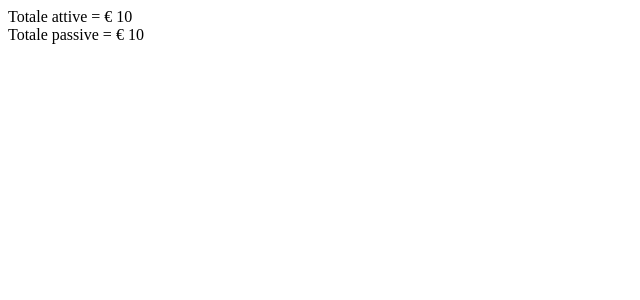
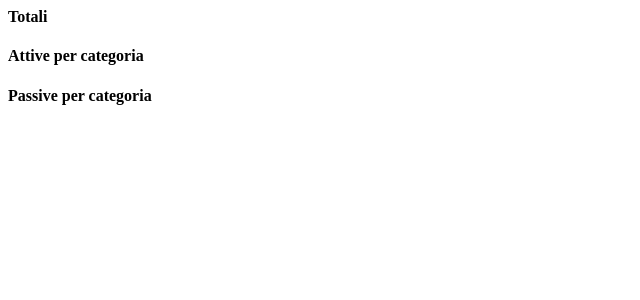
Before and after one commit to andywar65/accounting, a Django app: template templates/accounting/invoice_sum.html in a window 1280 px wide. Shown: the top 300 px of the page, without its empty margins (0-640 px from the left). Run offline with Django 3.2, Linux system fonts and the light colour scheme; the template is opened without the code that fills it: most values are stand-ins (such as "Sample title", 1, 10 or a date in 2020).

Commit message:
moving all charts together at the bottom of lists

```diff
--- a/templates/accounting/invoice_sum.html
+++ b/templates/accounting/invoice_sum.html
@@ -1,8 +1,85 @@
 <div class="row">
-  <div class="col col-md-6 text-center">
-    <span class="badge badge-pill badge-success">Totale attive</span> = € {{ active_sum }}
-  </div>
-  <div class="col col-md-6 text-center">
-    <span class="badge badge-pill badge-danger">Totale passive</span> = € {{ passive_sum }}
+  <div class="col col-md-3"></div>
+  <div class="col col-md-6">
+    <h4>Totali</h4>
+    <div id="chart_total"></div>
   </div>
 </div>
+<div class="row">
+  <div class="col col-md-6">
+    <h4>Attive per categoria</h4>
+    <div id="chart_act"></div>
+  </div>
+  <div class="col col-md-6">
+    <h4>Passive per categoria</h4>
+    <div id="chart_pass"></div>
+  </div>
+</div>
+{% block extra-js %}
+<script type="text/javascript">
+
+      google.charts.load('current', {'packages':['corechart']});
+
+      google.charts.setOnLoadCallback(drawTotalChart);
+      google.charts.setOnLoadCallback(drawActiveChart);
+      google.charts.setOnLoadCallback(drawPassiveChart);
+
+      function drawTotalChart() {
+
+        var data = new google.visualization.DataTable();
+        data.addColumn('string', 'Categoria');
+        data.addColumn('number', '%');
+        data.addRows([
+          ['Passive', {{ passive_sum }}],
+          ['Attive', {{ active_sum }}]
+        ]);
+
+        var options = {'title':'',
+                       'width':500,
+                       'height':300,
+                       'colors': ['#dc3545', '#28a745']
+                       };
+        var chart = new google.visualization.PieChart(document.getElementById('chart_total'));
+        chart.draw(data, options);
+      }
+
+      function drawActiveChart() {
+
+        var data = new google.visualization.DataTable();
+        data.addColumn('string', 'Categoria');
+        data.addColumn('number', '%');
+        data.addRows([{% for active, data in active_cat.items %}
+          ['{{ active }}', {{ data }}]{% if forloop.last %}{% else %},{% endif %}{% endfor %}
+        ]);
+
+        var options = {'title':'',
+                       'width':500,
+                       'height':300,
+                       'colors': ['#28a745', '#38af46', '#48b749', '#64bf59', '#7ec769',
+                          '#96ce7a','#acd58b', '#c0dc9d', '#d1e3ae', '#e0eac0', '#edf0d2']
+                       };
+        var chart = new google.visualization.PieChart(document.getElementById('chart_act'));
+        chart.draw(data, options);
+      }
+
+      function drawPassiveChart() {
+
+        var data = new google.visualization.DataTable();
+        data.addColumn('string', 'Categoria');
+        data.addColumn('number', '%');
+        data.addRows([{% for passive, data in passive_cat.items %}
+          ['{{ passive }}', {{ data }}]{% if forloop.last %}{% else %},{% endif %}{% endfor %}
+        ]);
+
+        var options = {'title':'',
+                       'width':500,
+                       'height':300,
+                       'colors': ['#dc3545', '#e04464', '#e45381', '#e8629c', '#ec71b4',
+                            '#ef81c9', '#f291db', '#f5a1eb', '#f7b2f7', '#f4c2f9', '#f3d3fb']
+                      };
+
+        var chart = new google.visualization.PieChart(document.getElementById('chart_pass'));
+        chart.draw(data, options);
+      }
+    </script>
+{% endblock extra-js %}
--- a/views.py
+++ b/views.py
@@ -38,12 +38,12 @@ class ChartMixin:
         sum = Decimal('0.00')
         for inv in active:
             sum += inv.get_total()
-        context['active_sum'] = sum
+        context['active_sum'] = round(sum, 0)
         #total passive invoices
         sum = Decimal('0.00')
         for inv in passive:
             sum += inv.get_total()
-        context['passive_sum'] = sum
+        context['passive_sum'] = round(sum, 0)
         #total active invoices by category
         active_cat = {}
         active_left = Decimal('0.00')
```
Also changed, not shown: templates/accounting/invoice_archive_month.html (+6 -5 lines), templates/accounting/invoice_archive_year.html (+6 -5 lines), templates/accounting/invoice_charts.html (deleted, +0 -58 lines).
